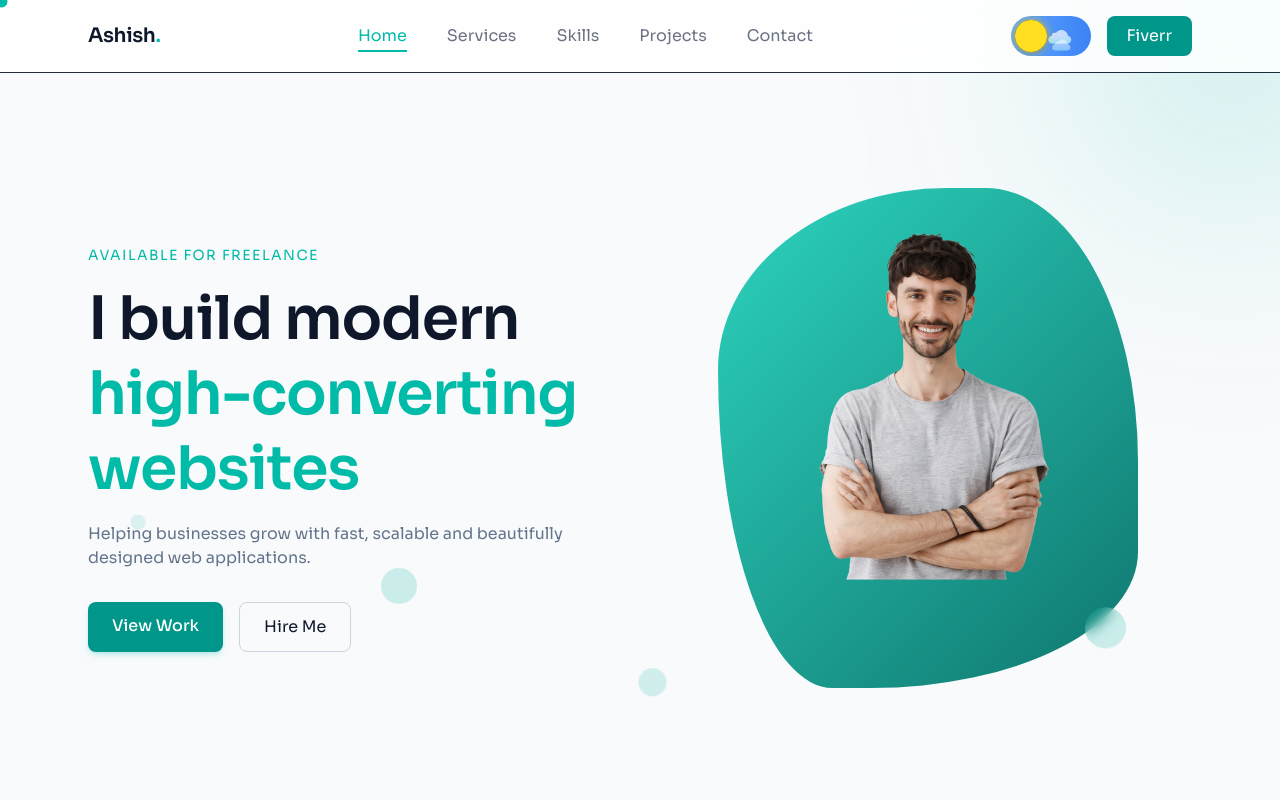
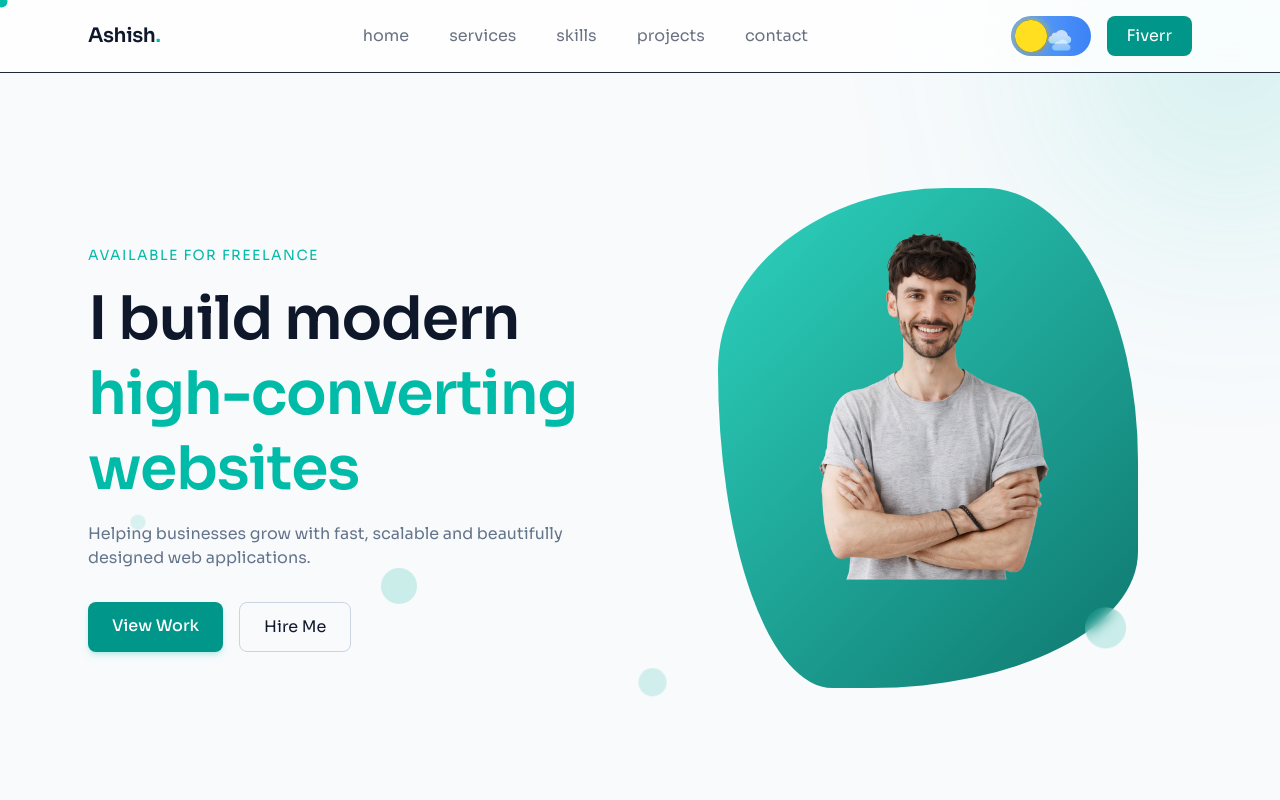
Before and after one commit to Ashish-12K/ashish-portfolio, a React (Vite) app: page / in a window 1280 px wide. Shown: the top 800 px of the page. Built offline with nearby package versions, Linux system fonts and the light colour scheme.

Commit message:
Fixed Journey bugs2

```diff
--- a/src/components/Navbar.jsx
+++ b/src/components/Navbar.jsx
@@ -1,43 +1,24 @@
 import { motion } from "framer-motion";
+import { useState, useEffect } from "react";
 import ThemeToggle from "./ThemeToggle";
-import { useEffect, useState } from "react";
+import { FaBars, FaTimes } from "react-icons/fa";
 
 export default function Navbar({ darkMode, setDarkMode }) {
+  const [menuOpen, setMenuOpen] = useState(false);
 
-  const [activeSection, setActiveSection] = useState("home");
-
-  useEffect(() => {
-  const handleScroll = () => {
-    const sections = document.querySelectorAll("section");
-    const scrollY = window.scrollY;
-
-    let current = "home";
-
-    sections.forEach((section) => {
-      const sectionTop = section.offsetTop - 100; // adjust for navbar
-      const sectionHeight = section.offsetHeight;
-
-      if (scrollY >= sectionTop && scrollY < sectionTop + sectionHeight) {
-        current = section.getAttribute("id");
-      }
-    });
-
-    setActiveSection(current);
-  };
-
-  window.addEventListener("scroll", handleScroll);
-
-  return () => window.removeEventListener("scroll", handleScroll);
-}, []);
+  const navLinks = ["home", "services", "skills", "projects", "contact"];
 
   return (
+    <>
+      {/* Navbar */}
       <motion.nav
         initial={{ y: -80, opacity: 0 }}
         animate={{ y: 0, opacity: 1 }}
-      transition={{ duration: 0.6 }}
         className="fixed top-0 w-full z-50 backdrop-blur-md border-b border-gray-800"
         style={{
-        backgroundColor: darkMode ? "rgba(24,33,47,0.8)" : "rgba(255,255,255,0.8)",
+          backgroundColor: darkMode
+            ? "rgba(24,33,47,0.8)"
+            : "rgba(255,255,255,0.8)",
         }}
       >
         <div className="max-w-6xl mx-auto px-6 py-4 flex justify-between items-center">
@@ -47,100 +28,92 @@ export default function Navbar({ darkMode, setDarkMode }) {
             Ashish<span className="text-teal-500">.</span>
           </h1>
 
-        {/* Links */}
+          {/* Desktop Links */}
           <div className="hidden md:flex gap-10 text-gray-500">
-
-          {/* Home */}
-          <a
-            href="#home"
-            className={`relative transition ${
-              activeSection === "home"
-                ? "text-teal-500"
-                : "hover:text-teal-500"
-            }`}
-          >
-            Home
-            {activeSection === "home" && (
-              <span className="absolute left-0 -bottom-1 w-full h-[2px] bg-teal-500"></span>
-            )}
+            {navLinks.map((link) => (
+              <a key={link} href={`#${link}`} className="hover:text-teal-500">
+                {link}
               </a>
-
-          {/* Services */}
-          <a
-            href="#services"
-            className={`relative transition ${
-              activeSection === "services"
-                ? "text-teal-500"
-                : "hover:text-teal-500"
-            }`}
-          >
-            Services
-            {activeSection === "services" && (
-              <span className="absolute left-0 -bottom-1 w-full h-[2px] bg-teal-500"></span>
-            )}
-          </a>
-
-          {/* Skills */}
-          <a
-            href="#skills"
-            className={`relative transition ${
-              activeSection === "skills"
-                ? "text-teal-500"
-                : "hover:text-teal-500"
-            }`}
-          >
-            Skills
-            {activeSection === "skills" && (
-              <span className="absolute left-0 -bottom-1 w-full h-[2px] bg-teal-500"></span>
-            )}
-          </a>
-
-          {/* Projects */}
-          <a
-            href="#projects"
-            className={`relative transition ${
-              activeSection === "projects"
-                ? "text-teal-500"
-                : "hover:text-teal-500"
-            }`}
-          >
-            Projects
-            {activeSection === "projects" && (
-              <span className="absolute left-0 -bottom-1 w-full h-[2px] bg-teal-500"></span>
-            )}
-          </a>
-
-          {/* Contact */}
-          <a
-            href="#contact"
-            className={`relative transition ${
-              activeSection === "contact"
-                ? "text-teal-500"
-                : "hover:text-teal-500"
-            }`}
-          >
-            Contact
-            {activeSection === "contact" && (
-              <span className="absolute left-0 -bottom-1 w-full h-[2px] bg-teal-500"></span>
-            )}
-          </a>
-
+            ))}
           </div>
 
-        {/* Right side */}
+          {/* Right */}
           <div className="flex items-center gap-4">
 
             <ThemeToggle darkMode={darkMode} setDarkMode={setDarkMode} />
 
+            {/* Fiverr (hidden on mobile optional) */}
             <a
               href="http://www.fiverr.com/s/o8lPqVX"
-            className="bg-teal-600 hover:bg-teal-700 text-white px-5 py-2 rounded-lg transition"
+              className="hidden md:block bg-teal-600 text-white px-5 py-2 rounded-lg"
             >
               Fiverr
             </a>
 
+            {/* Hamburger */}
+            <button
+              className="md:hidden text-xl"
+              onClick={() => setMenuOpen(true)}
+            >
+              <FaBars />
+            </button>
+
           </div>
         </div>
       </motion.nav>
+
+      {/* Sidebar */}
+      {menuOpen && (
+        <div className="fixed inset-0 z-50 flex">
+
+          {/* Overlay */}
+          <div
+            className="flex-1 bg-black/50"
+            onClick={() => setMenuOpen(false)}
+          ></div>
+
+          {/* Sidebar Panel */}
+          <motion.div
+            initial={{ x: 300 }}
+            animate={{ x: 0 }}
+            exit={{ x: 300 }}
+            className="w-64 h-full p-6"
+            style={{
+              backgroundColor: darkMode ? "#1f2937" : "#ffffff",
+            }}
+          >
+            {/* Close */}
+            <button
+              className="mb-6 text-xl"
+              onClick={() => setMenuOpen(false)}
+            >
+              <FaTimes />
+            </button>
+
+            {/* Links */}
+            <div className="flex flex-col gap-6 text-lg">
+              {navLinks.map((link) => (
+                <a
+                  key={link}
+                  href={`#${link}`}
+                  onClick={() => setMenuOpen(false)}
+                  className="capitalize hover:text-teal-500"
+                >
+                  {link}
+                </a>
+              ))}
+            </div>
+
+            {/* Fiverr inside sidebar */}
+            <a
+              href="http://www.fiverr.com/s/o8lPqVX"
+              className="mt-8 inline-block bg-teal-600 text-white px-5 py-2 rounded-lg"
+            >
+              Fiverr
+            </a>
+          </motion.div>
+        </div>
+      )}
+    </>
   );
 }
```
Lines whose indentation alone changed are shown as unchanged.
